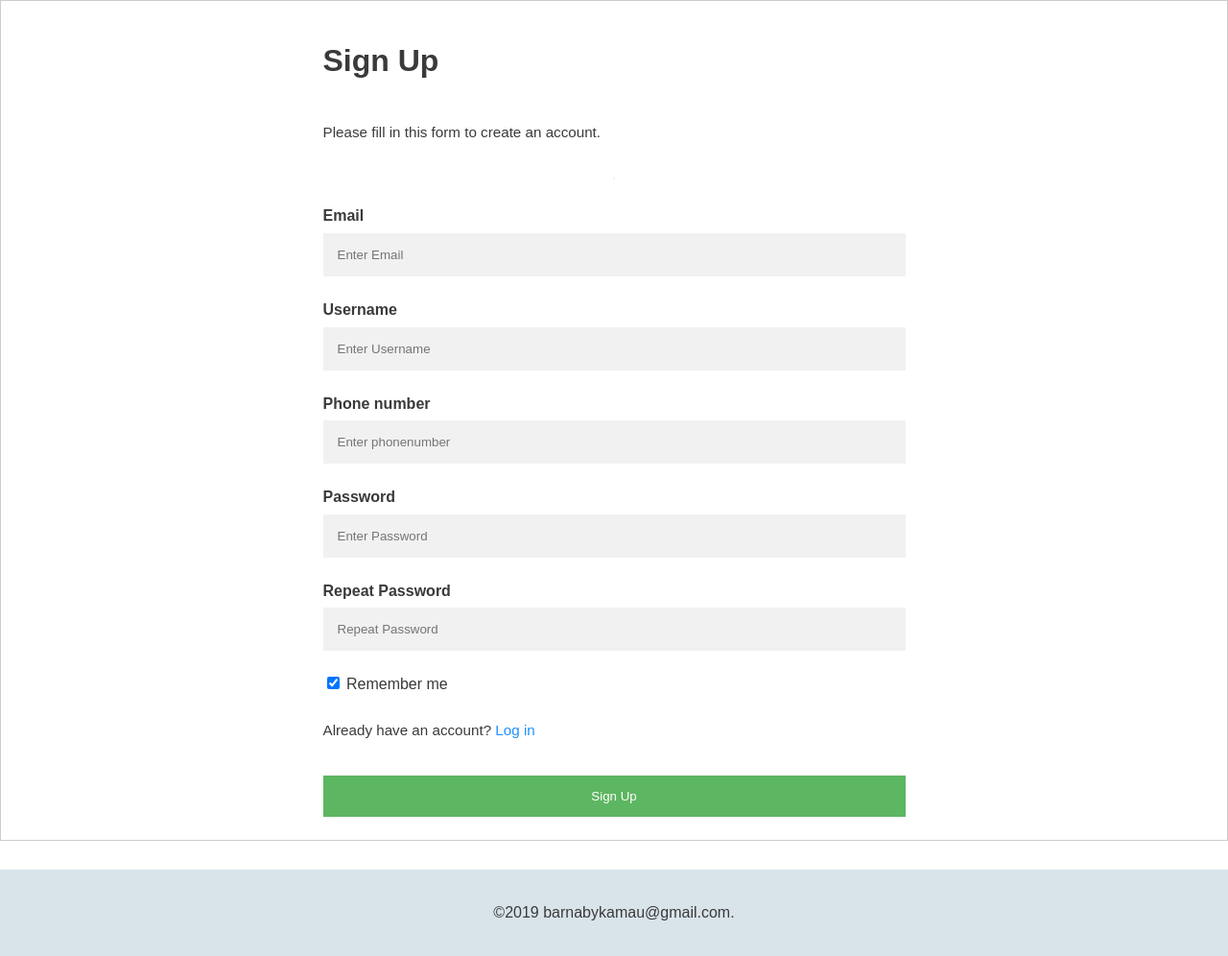
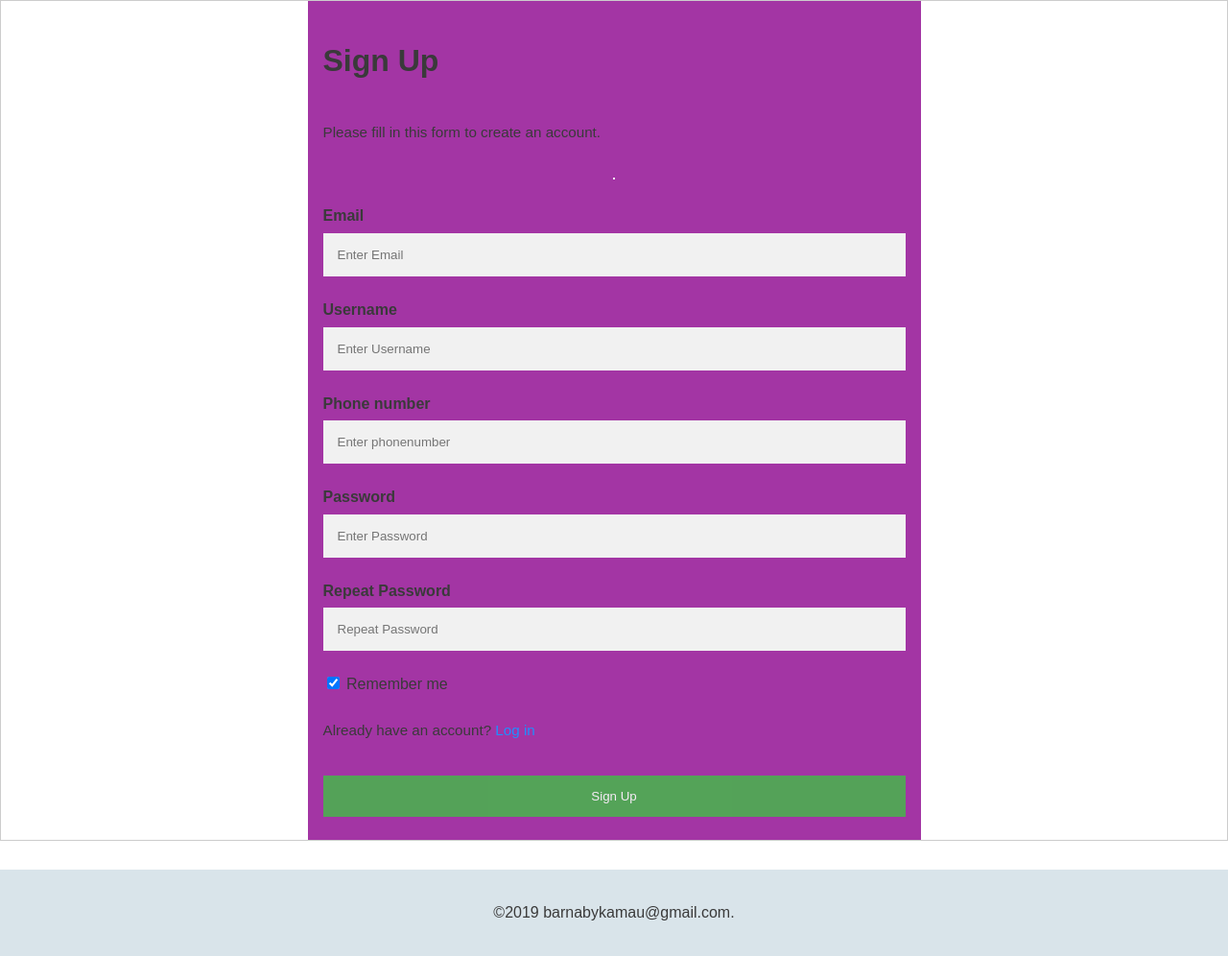
Before and after one commit to BurnerB/QUESTIONER, a Python web app: template UI/Templates/signup.html in a window 1280 px wide. Shown: the part 71-1067 px from the top of the page at 96% size. Run offline with Jinja, Linux system fonts and the light colour scheme; the template is opened without the code that fills it, so the values that code supplies are empty.

Commit message:
[feature  #163353796] added css

```diff
--- a/UI/Static/style.css
+++ b/UI/Static/style.css
@@ -156,7 +156,8 @@ button:hover {
 .container {
 	padding: 16px;
 	box-sizing: border-box;
-    width: 50%;
+	width: 50%;
+	background-color: #A335A4;
   }
 
 @media (min-width: 769px) {
```
